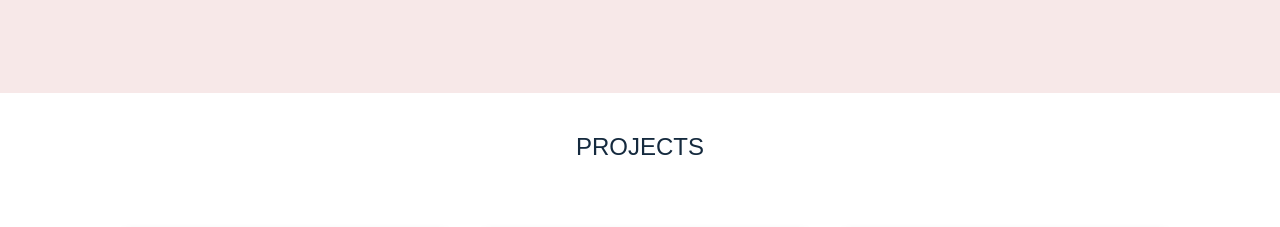
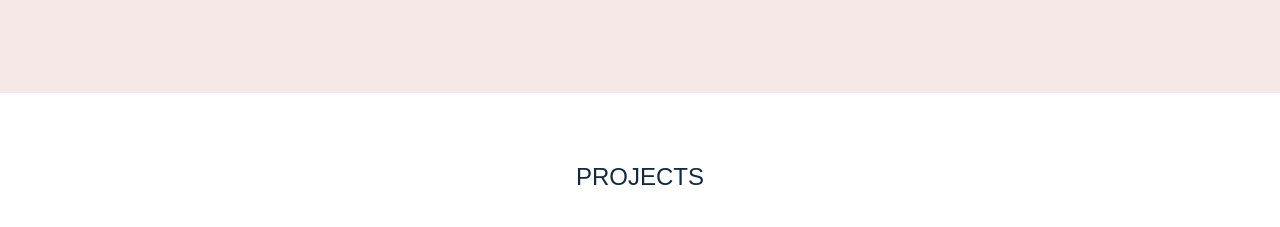
Before and after one commit to lee-oconnor/lee-oconnor-developer, a website built with Parcel: page index.html in a window 1280 px wide. Shown: the part 137-364 px from the top of the page. Built offline with nearby package versions, Linux system fonts and the light colour scheme; a web font is replaced by a local one.

Commit message:
Updated layout for tablet

```diff
--- a/css/main.css
+++ b/css/main.css
@@ -359,6 +359,22 @@ i {
     margin-top: 0px;
   }
 
+  .projects-section {
+    flex-flow: row wrap;
+    align-items: flex-start;
+  }
+
+  .projects-title {
+    width: 100%;
+    text-align: center;
+    margin-bottom: 50px;
+    margin-top: 50px;
+  }
+
+  .project-image {
+    width: 40%;
+    /* flex-direction: column; */
+  }
   .description-div {
     width: 100%;
   }
```
